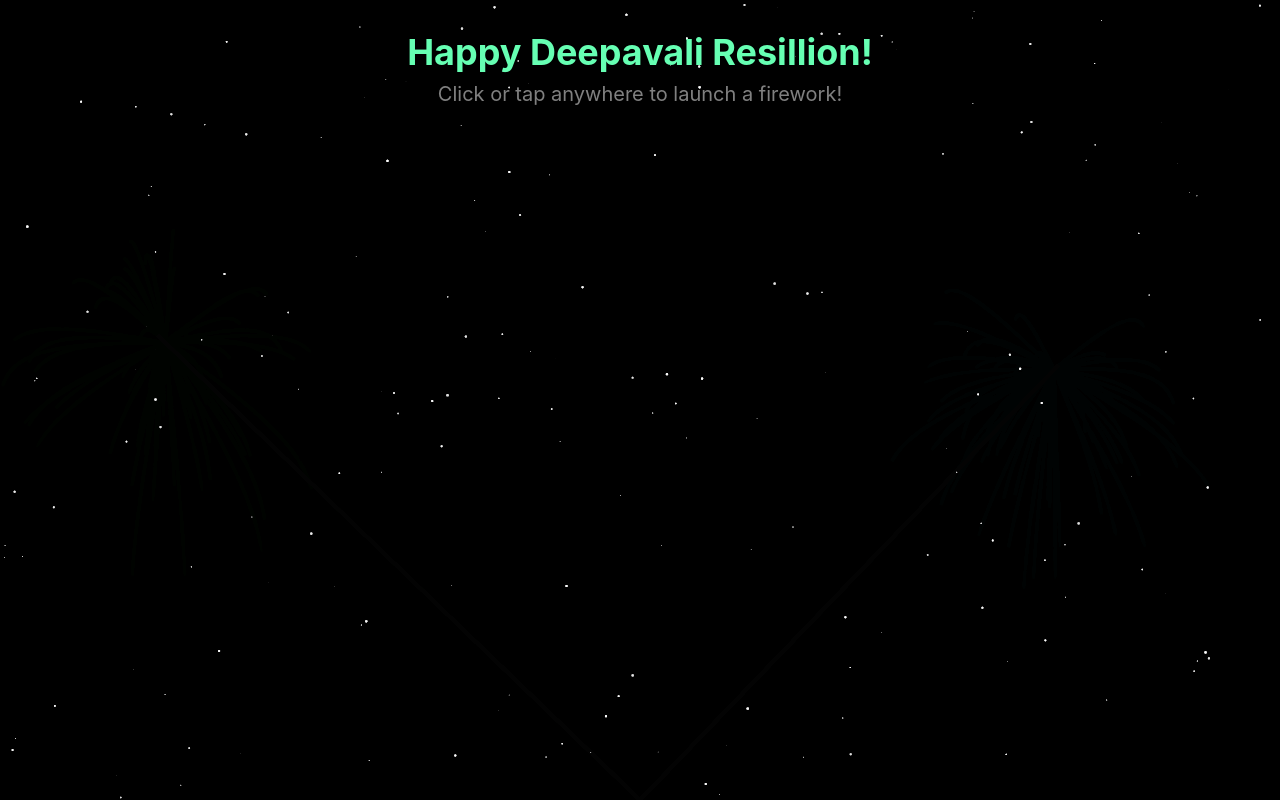
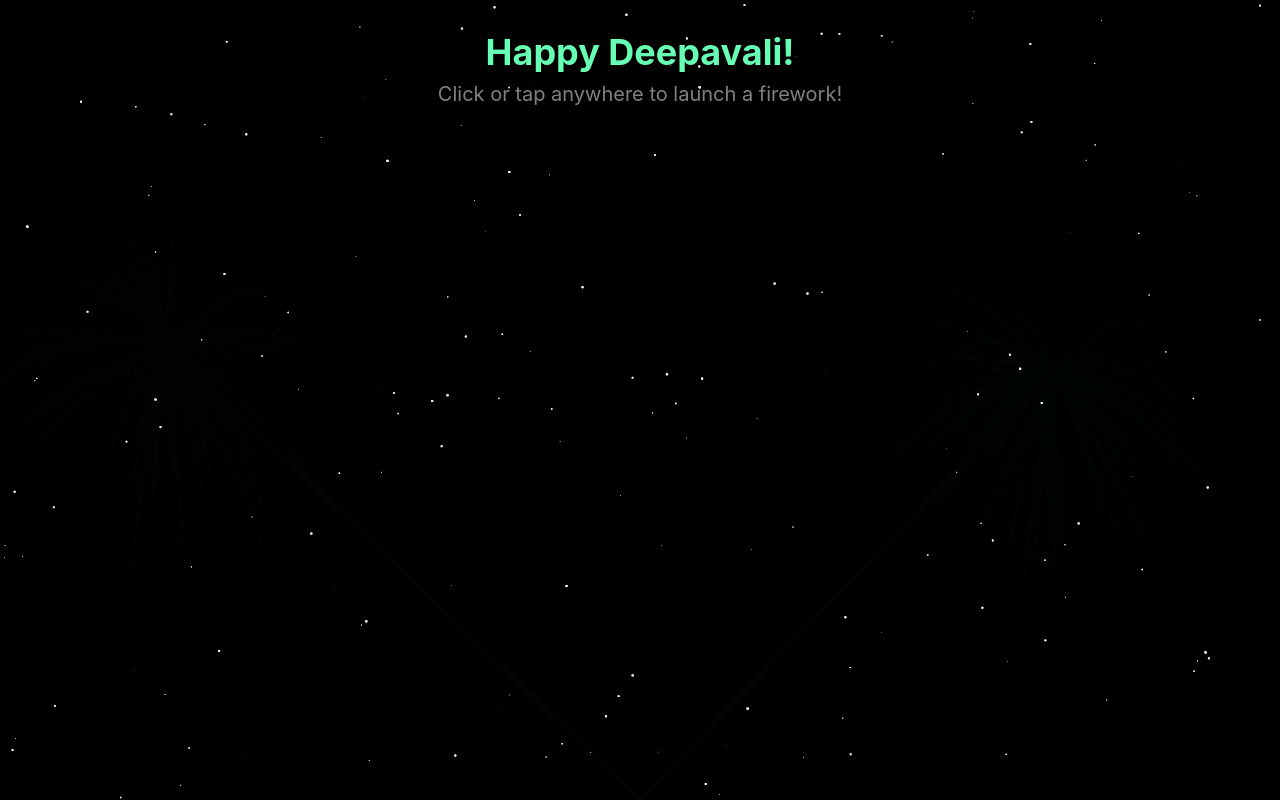
Before and after one commit to arunsasankan/happydeepavali2025, a plain HTML site: page index.html in a window 1280 px wide. Drawn offline with nearby package versions, Linux system fonts and the light colour scheme.

Commit message:
Update index.html

```diff
--- a/index.html
+++ b/index.html
@@ -40,7 +40,7 @@
 <body>
     <canvas id="fireworksCanvas"></canvas>
     <div id="info-box">
-        <h1 id="greeting" class="text-2xl md:text-4xl font-bold text-amber-300">Happy Deepavali Resillion!</h1>
+        <h1 id="greeting" class="text-2xl md:text-4xl font-bold text-amber-300">Happy Deepavali!</h1>
         <p class="text-lg md:text-xl mt-2">Click or tap anywhere to launch a firework!</p>
     </div>
 
```
